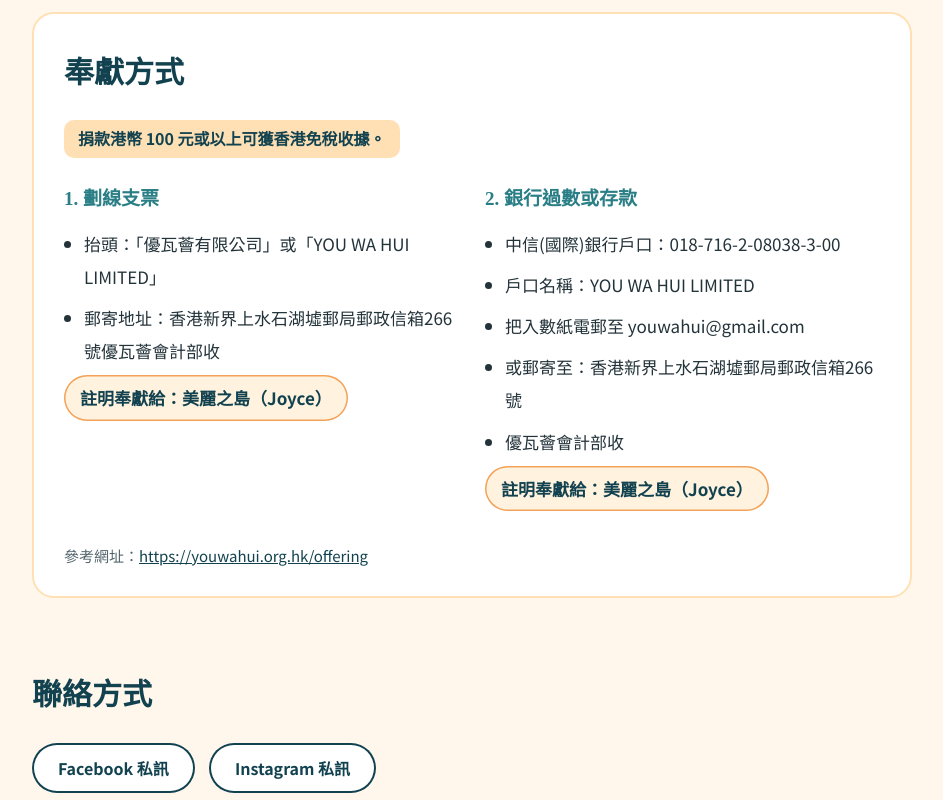
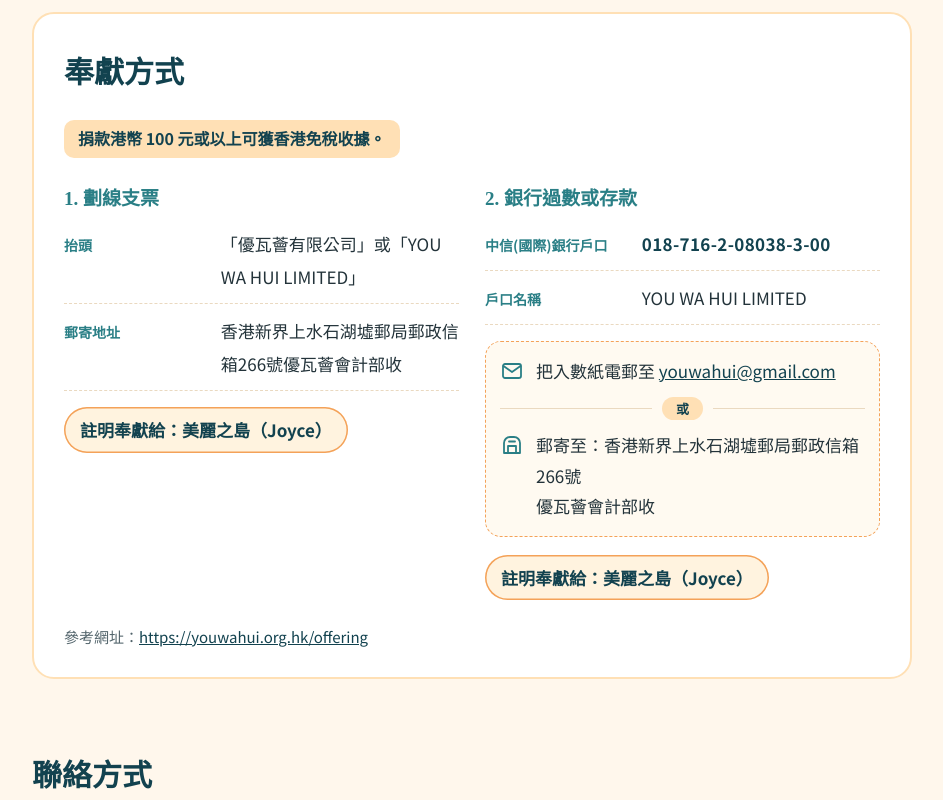
Before and after one commit to joycebeautifulisland/joycebeautifulisland.github.io, a plain HTML site: page index.html in a window 1280 px wide. Shown: the part 1655-2455 px from the top of the page, without its empty margins (168-1111 px from the left). Drawn offline with Linux system fonts and the light colour scheme.

Commit message:
Hero summary matches timeline; replace bullets with label rows and either-or group
Co-Authored-By: Claude Sonnet 5.5 <noreply@anthropic.com>

```diff
--- a/index.html
+++ b/index.html
@@ -201,6 +201,21 @@
     margin: 0 auto 20px;
   }
 
+  /* Giving details: label/value rows and an either-or group */
+  .rows { margin: 0 0 16px; }
+  .row { display: grid; grid-template-columns: 8.4em 1fr; gap: 2px 14px; padding: 10px 0; border-bottom: 1px dashed var(--line); align-items: baseline; }
+  .row:first-child { padding-top: 0; }
+  .row dt { font-size: 14px; font-weight: 700; color: var(--sea); line-height: 1.7; }
+  .row dd { margin: 0; overflow-wrap: anywhere; }
+  .acct { font-weight: 700; letter-spacing: .02em; font-variant-numeric: tabular-nums; color: var(--sea-deep); }
+  .either { margin: 6px 0 18px; border: 1.5px dashed var(--sun); border-radius: 16px; padding: 14px; background: #FFFAF1; display: grid; gap: 10px; }
+  .opt { display: grid; grid-template-columns: 26px 1fr; gap: 10px; align-items: start; }
+  .opt p { margin: 0; line-height: 1.8; overflow-wrap: anywhere; }
+  .opt svg { width: 24px; height: 24px; margin-top: 3px; color: var(--sea); }
+  .or { display: flex; align-items: center; gap: 10px; }
+  .or::before, .or::after { content: ""; flex: 1; border-top: 1px solid var(--line); }
+  .or span { background: var(--sun-soft); color: var(--sea-deep); font-size: 13px; font-weight: 700; border-radius: 999px; padding: 0 14px; line-height: 1.8; }
+
   /* Contact */
   .contact-row { display: flex; flex-wrap: wrap; gap: 14px; }
 
@@ -216,6 +231,7 @@
     .card-art { width: 120px; justify-self: start; order: -1; }
     .give { padding: 22px 20px 20px; }
     .ways { grid-template-columns: 1fr; gap: 20px; }
+    .row { grid-template-columns: 1fr; }
   }
   @media (prefers-reduced-motion: reduce) { * { transition: none !important; scroll-behavior: auto !important; } }
 </style>
@@ -225,7 +241,7 @@
   <header class="hero">
     <div>
       <h1>美麗之島｜Joyce 的服事</h1>
-      <p class="meta">2016 年被呼召，從香港移居到<strong>美麗之島</strong>。<br>接待與牧養香港人。</p>
+      <p class="meta">2016 年被呼召，從香港移居到<strong>美麗之島</strong>。<br>2019 年在南部以自由傳道的身分關心香港人，<br>2022 年在中部教會牧養香港人。</p>
     </div>
     <figure class="photo">
       <img src="joyce.jpg" alt="Joyce 舉著相機拍照" width="1000" height="1000">
@@ -291,22 +307,30 @@
       <div class="ways">
         <div>
           <h3>1. 劃線支票</h3>
-          <ul>
-            <li>抬頭：「優瓦薈有限公司」或「YOU WA HUI LIMITED」</li>
-            <li>郵寄地址：香港新界上水石湖墟郵局郵政信箱266號優瓦薈會計部收</li>
-            <li class="note"><span class="designate">註明奉獻給：美麗之島（Joyce）</span></li>
-          </ul>
+          <dl class="rows">
+            <div class="row"><dt>抬頭</dt><dd>「優瓦薈有限公司」或「YOU WA HUI LIMITED」</dd></div>
+            <div class="row"><dt>郵寄地址</dt><dd>香港新界上水石湖墟郵局郵政信箱266號優瓦薈會計部收</dd></div>
+          </dl>
+          <span class="designate">註明奉獻給：美麗之島（Joyce）</span>
         </div>
         <div>
           <h3>2. 銀行過數或存款</h3>
-          <ul>
-            <li>中信(國際)銀行戶口：018-716-2-08038-3-00</li>
-            <li>戶口名稱：YOU WA HUI LIMITED</li>
-            <li>把入數紙電郵至 youwahui@gmail.com</li>
-            <li>或郵寄至：香港新界上水石湖墟郵局郵政信箱266號</li>
-            <li>優瓦薈會計部收</li>
-            <li class="note"><span class="designate">註明奉獻給：美麗之島（Joyce）</span></li>
-          </ul>
+          <dl class="rows">
+            <div class="row"><dt>中信(國際)銀行戶口</dt><dd class="acct">018-716-2-08038-3-00</dd></div>
+            <div class="row"><dt>戶口名稱</dt><dd>YOU WA HUI LIMITED</dd></div>
+          </dl>
+          <div class="either" role="group" aria-label="入數紙寄回方式，二擇一">
+            <div class="opt">
+              <svg viewBox="0 0 24 24" fill="none" stroke="currentColor" stroke-width="1.8" stroke-linecap="round" stroke-linejoin="round" aria-hidden="true"><rect x="3" y="5" width="18" height="14" rx="2"/><path d="M3.5 7l8.5 6 8.5-6"/></svg>
+              <p>把入數紙電郵至 <a href="mailto:youwahui@gmail.com">youwahui@gmail.com</a></p>
+            </div>
+            <div class="or" aria-hidden="true"><span>或</span></div>
+            <div class="opt">
+              <svg viewBox="0 0 24 24" fill="none" stroke="currentColor" stroke-width="1.8" stroke-linecap="round" stroke-linejoin="round" aria-hidden="true"><path d="M4 10a6 6 0 0 1 6-6h4a6 6 0 0 1 6 6v10H4z"/><path d="M8 20v-7h8v7"/><path d="M9 8.5h6"/></svg>
+              <p>郵寄至：香港新界上水石湖墟郵局郵政信箱266號<br>優瓦薈會計部收</p>
+            </div>
+          </div>
+          <span class="designate">註明奉獻給：美麗之島（Joyce）</span>
         </div>
       </div>
       <p class="ref">參考網址：<a href="https://youwahui.org.hk/offering" target="_blank" rel="noopener">https://youwahui.org.hk/offering</a></p>
```
